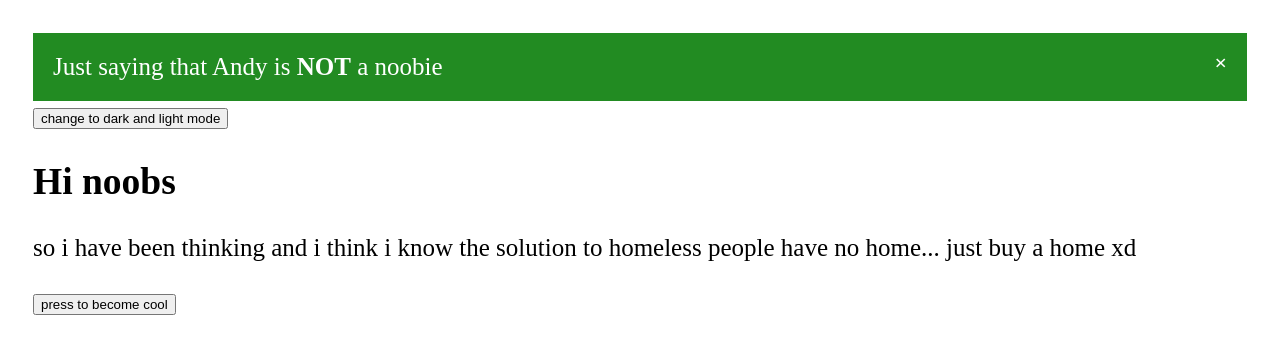
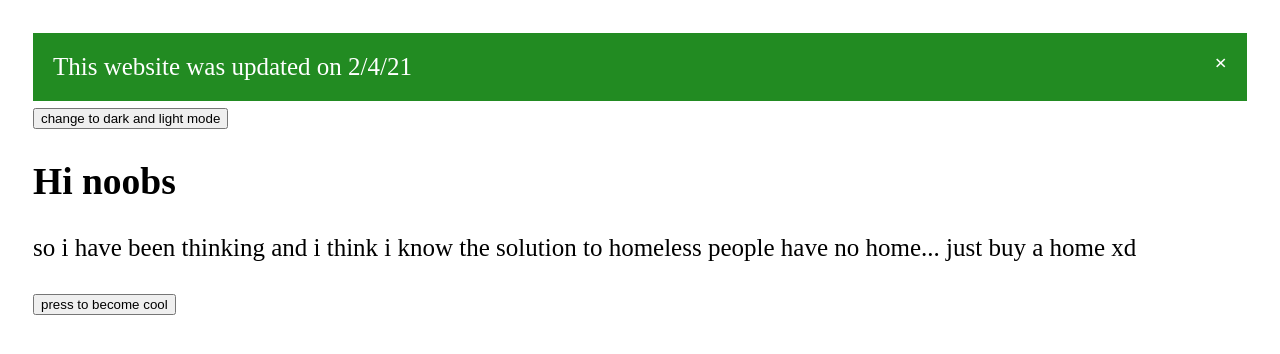
Before and after one commit to nobbiepro/andyweb, a plain HTML site: page index.html in a window 1280 px wide. Drawn offline with Linux system fonts and the light colour scheme.

Commit message:
updated alert

```diff
--- a/index.html
+++ b/index.html
@@ -32,7 +32,7 @@
 
 <div class="alert">
   <span class="closebtn" onclick="this.parentElement.style.display='none';">&times;</span>
-Just saying that Andy is <b>NOT</b> a noobie
+This website was updated on 2/4/21
 </div>
 
 <meta name="viewport" content="width=device-width, initial-scale=1">
```
